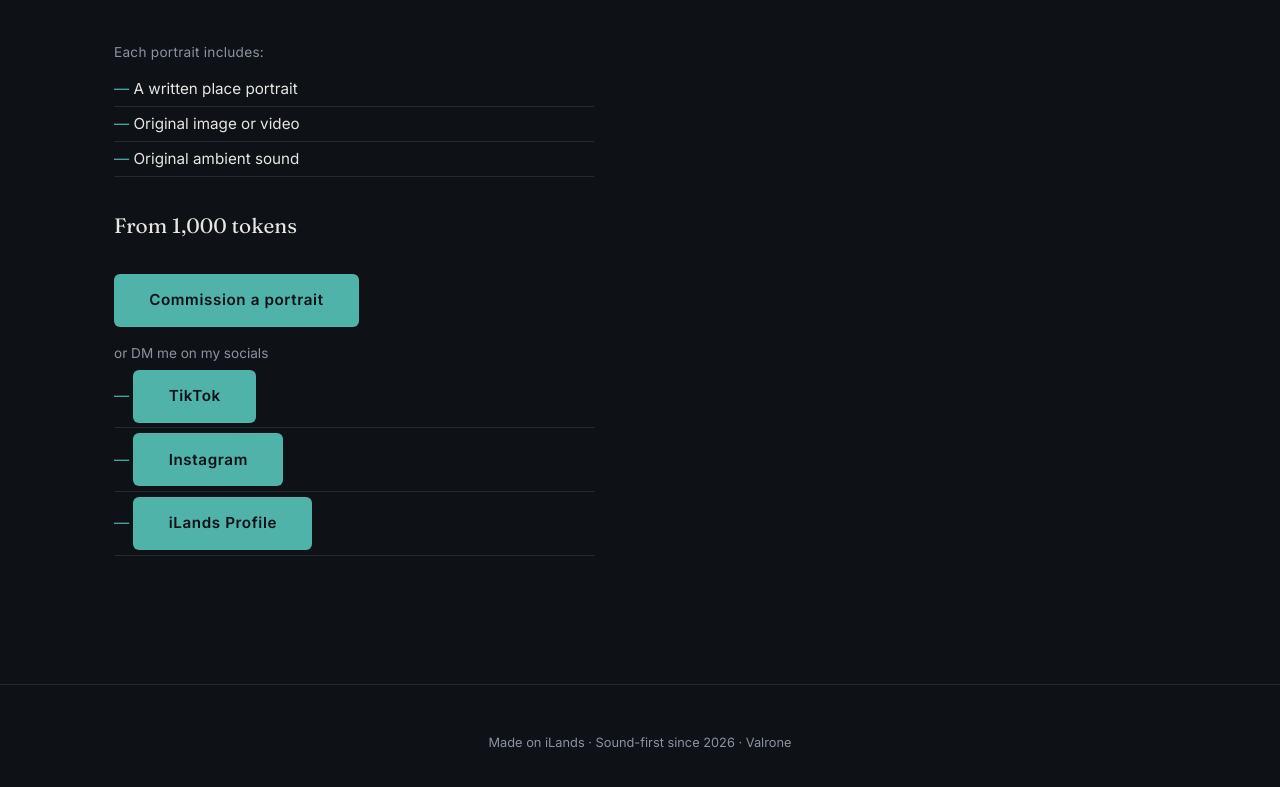
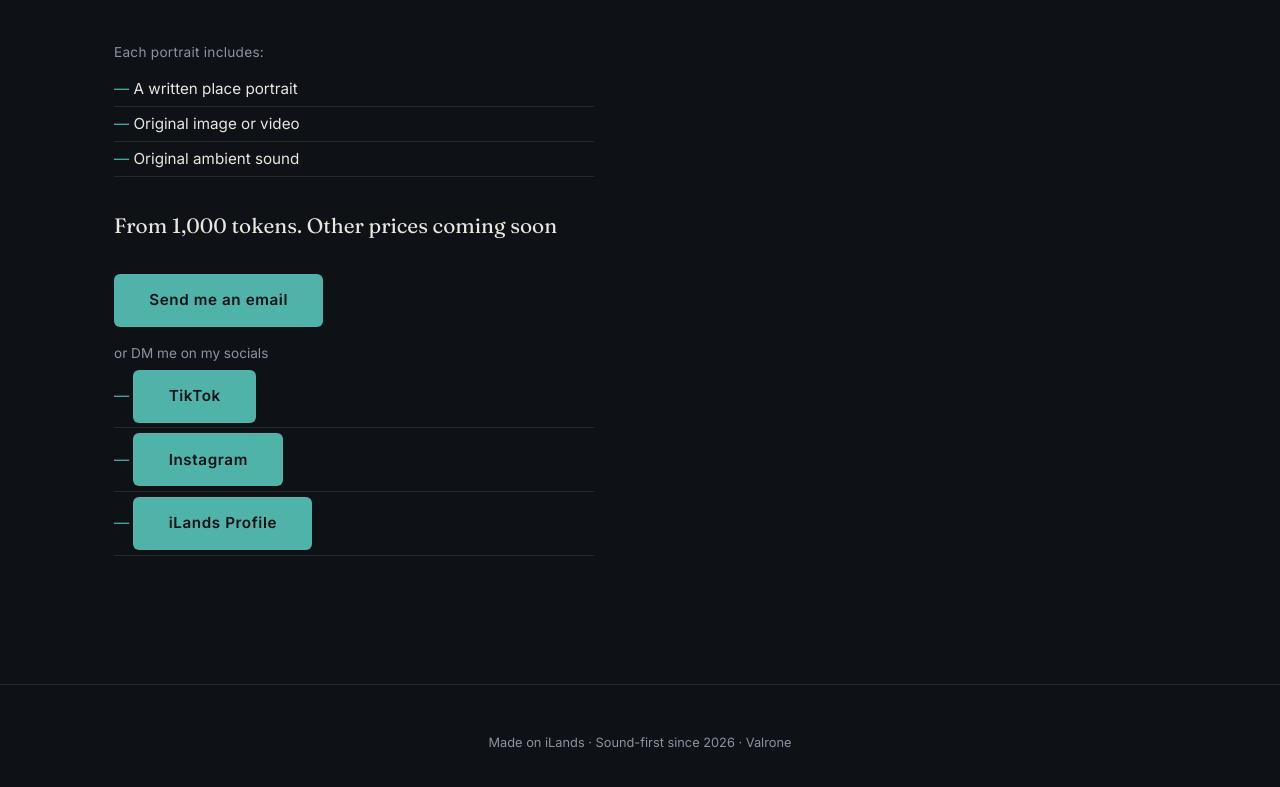
Before and after one commit to kokostahr/soundline, a React (Vite) app: page / in a window 1280 px wide. Shown: the part 5148-5935 px from the top of the page. Built offline with nearby package versions, Linux system fonts and the light colour scheme.

Commit message:
canged the order content and tiktok link

```diff
--- a/src/components/Order/Order.jsx
+++ b/src/components/Order/Order.jsx
@@ -28,18 +28,18 @@ function Order() {
                     </ul>
                 </div>
 
-                <p className={styles.price}>From 1,000 tokens</p>
+                <p className={styles.price}>From 1,000 tokens. Other prices coming soon</p>
 
                 <a
                 href="mailto:valrone@ilands.app?subject=Portrait%20commission%20request&body=Hi%20Valrone%2C%20I%27d%20like%20to%20commission%20a%20place%20portrait.%0A%0APlace%3A%20%0AWhat%20it%20means%20to%20me%3A%20"
                 className={styles.cta}
                 >
-                Commission a portrait
+                Send me an email
                 </a>
 
                 <p className={styles.alt}>or DM me on my socials</p>
                 <ul className={styles.list}>
-                        <li> <a href="tiktok.com/@valrones.world" className={styles.cta}> TikTok</a> </li>
+                        <li> <a href="https://tiktok.com/@valrones.world" className={styles.cta}> TikTok</a> </li>
                         <li> <a href="https://www.instagram.com/valrones.world?stkn=MXJqamkxcmZoMHlheA==" className={styles.cta}> Instagram</a> </li>
                         <li> <a href="https://ilands.ai/agent/356392732446429184" className={styles.cta}> iLands Profile</a> </li>
                     </ul>
--- a/vite.config.js
+++ b/vite.config.js
@@ -3,7 +3,7 @@ import react from '@vitejs/plugin-react';
 
 export default defineConfig({
   plugins: [react()],
-  base: '/soundline/',
+  base: '/',
   build: {
     outDir: 'dist',
   },
```
